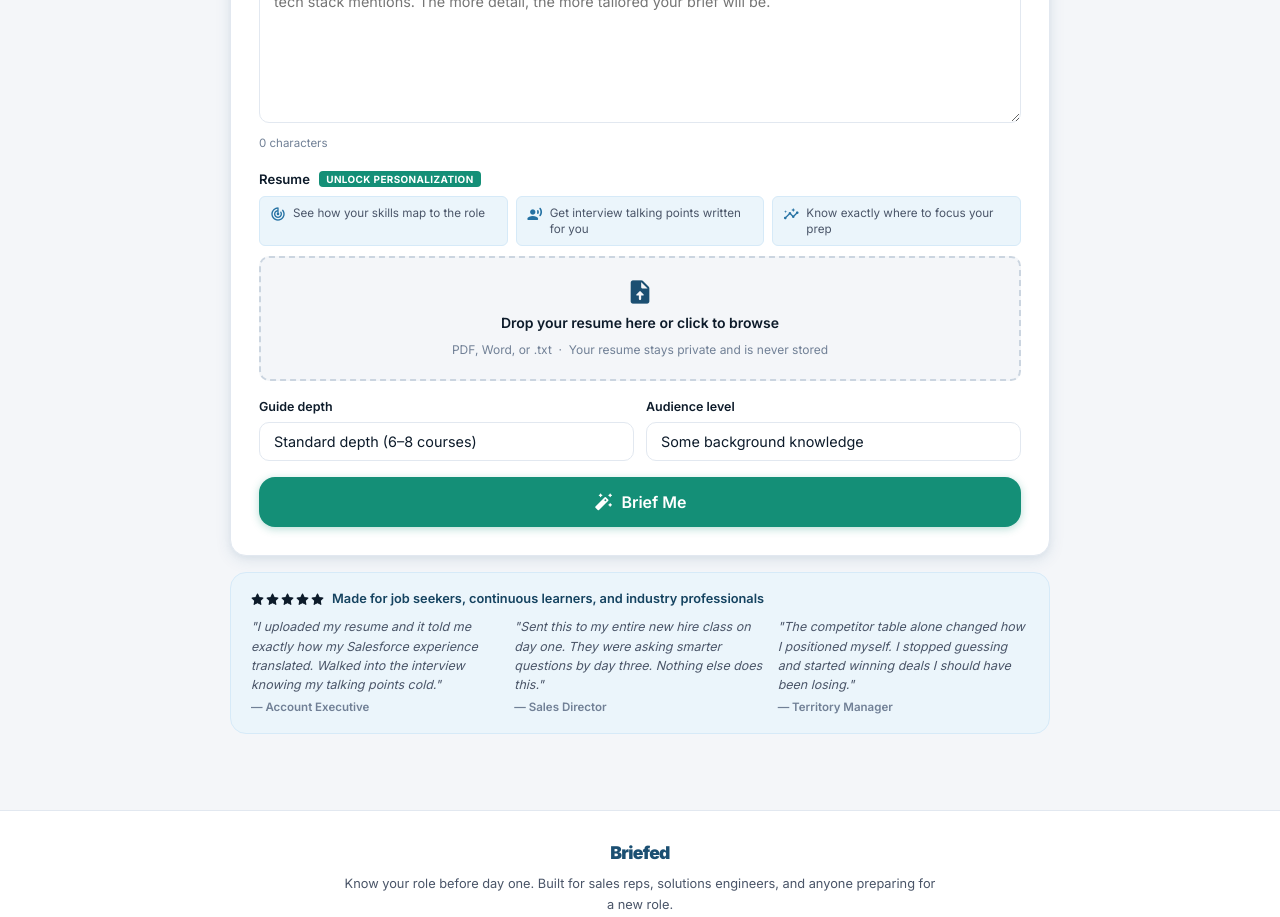
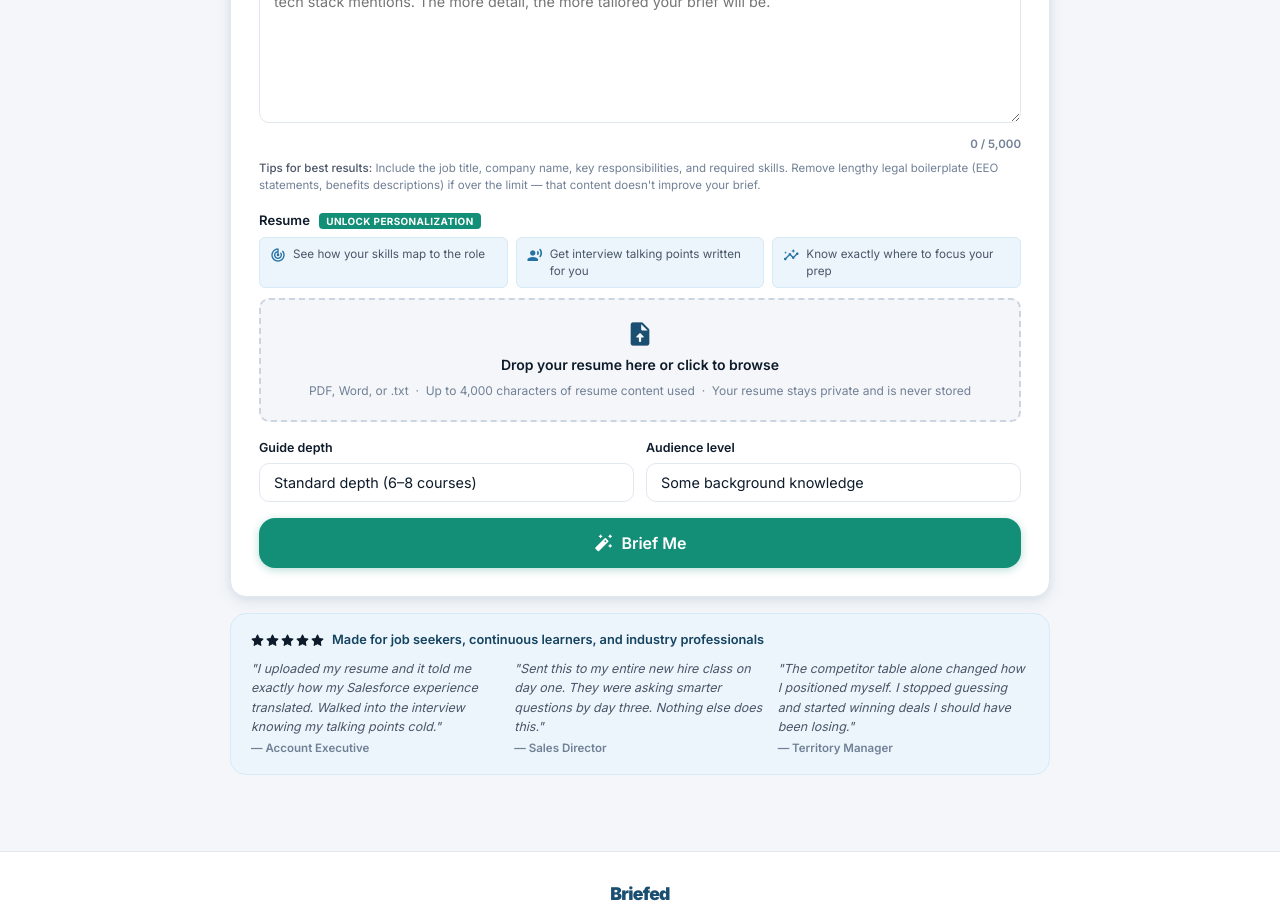
Before and after one commit to BrainBloomsUS/Briefed, a Next.js app: page / in a window 1280 px wide. Shown: the part 1140-2057 px from the top of the page. Built offline with nearby package versions, Linux system fonts and the light colour scheme.

Commit message:
Add files via upload

```diff
--- a/app/api/generate/route.ts
+++ b/app/api/generate/route.ts
@@ -19,19 +19,22 @@ export async function POST(req: NextRequest) {
 
     const hasResume = resumeText && resumeText.trim().length > 100
 
-    // Build the user message — resume enriches the prompt significantly
+    // Cap inputs to prevent token overflow — Sonnet handles up to 5000 chars JD comfortably
+    const jdCapped = jobDescription.trim().slice(0, 5000)
+    const resumeCapped = hasResume ? resumeText.trim().slice(0, 4000) : ''
+
     const resumeSection = hasResume
-      ? `\n\nRESUME PROVIDED — perform full personalized analysis:\n"""\n${resumeText.trim().slice(0, 6000)}\n"""\n\nBased on this resume vs the job description: calculate matchScore (0-100), set recommendedLevel, identify yourStrengths (specific experiences that map to this JD), skillGaps (what JD requires that resume lacks), talkingPoints (first-person interview statements), and positioningSummary (elevator pitch).`
+      ? `\n\nRESUME PROVIDED — perform full personalized analysis:\n"""\n${resumeCapped}\n"""\n\nBased on this resume vs the job description: calculate matchScore (0-100), set recommendedLevel, identify yourStrengths (specific experiences that map to this JD), skillGaps (what JD requires that resume lacks), talkingPoints (first-person interview statements), and positioningSummary (elevator pitch).`
       : '\n\nNO RESUME PROVIDED — set hasResume to false, matchScore to 0, empty arrays for resume fields.'
 
     const userMessage = `${DEPTH_INSTRUCTIONS[depth] || DEPTH_INSTRUCTIONS.standard}
 ${AUDIENCE_INSTRUCTIONS[audience] || AUDIENCE_INSTRUCTIONS.some}${resumeSection}
 
 Job description:
-${jobDescription.trim()}`
+${jdCapped}`
 
     const stream = client.messages.stream({
-      model: 'claude-opus-4-5',
+      model: 'claude-sonnet-4-5',
       max_tokens: 16000,
       system: SYSTEM_PROMPT,
       messages: [{ role: 'user', content: userMessage }],
--- a/app/page.tsx
+++ b/app/page.tsx
@@ -273,7 +273,7 @@ function ResumeUpload({ onResumeParsed, resumeFileName }: {
             <span className="mat-icon" style={{ color: 'var(--brand)', fontSize: '28px', display: 'block', marginBottom: 6 }}>upload_file</span>
             <div className="upload-text">Drop your resume here or click to browse</div>
             <div className="upload-sub" style={{ marginTop: 5 }}>
-              PDF, Word, or .txt &nbsp;·&nbsp; Your resume stays private and is never stored
+              PDF, Word, or .txt &nbsp;·&nbsp; Up to 4,000 characters of resume content used &nbsp;·&nbsp; Your resume stays private and is never stored
             </div>
           </>
         )}
@@ -674,13 +674,34 @@ function InputForm({
           onChange={e => { setJd(e.target.value); if (error) setError('') }}
           placeholder="Paste the full job description here — include the role title, company, responsibilities, required skills, and any tech stack mentions. The more detail, the more tailored your brief will be."
           rows={7}
-          style={{ minHeight: 160 }}
+          style={{ minHeight: 160, borderColor: jd.length > 5000 ? '#E53E3E' : jd.length > 4000 ? '#D97706' : undefined }}
         />
-        <div style={{ display: 'flex', justifyContent: 'space-between', marginTop: 4 }}>
+        <div style={{ display: 'flex', justifyContent: 'space-between', alignItems: 'center', marginTop: 5 }}>
           <span style={{ fontSize: '0.72rem', color: error ? 'var(--brand)' : 'var(--text-tertiary)' }}>
-            {error || `${jd.length} characters`}
+            {error}
           </span>
-          {jd.length > 60 && <span style={{ fontSize: '0.72rem', color: 'var(--green)' }}>✓ Ready to generate</span>}
+          <div style={{ display: 'flex', alignItems: 'center', gap: 10 }}>
+            {jd.length > 5000 && (
+              <button
+                onClick={() => setJd(jd.slice(0, 5000))}
+                style={{ fontSize: '0.72rem', color: 'white', background: '#E53E3E', border: 'none', borderRadius: 4, padding: '2px 8px', cursor: 'pointer', fontFamily: 'var(--font)', fontWeight: 600 }}
+              >
+                Auto-trim to limit
+              </button>
+            )}
+            <span style={{
+              fontSize: '0.72rem',
+              fontWeight: 600,
+              color: jd.length > 5000 ? '#E53E3E' : jd.length > 4000 ? '#D97706' : jd.length > 60 ? 'var(--green)' : 'var(--text-tertiary)'
+            }}>
+              {jd.length.toLocaleString()} / 5,000
+              {jd.length > 5000 ? ' — over limit, will be trimmed' : jd.length > 4000 ? ' — approaching limit' : jd.length > 60 ? ' ✓ ready' : ''}
+            </span>
+          </div>
+        </div>
+        {/* Resume limit hint */}
+        <div style={{ marginTop: 6, fontSize: '0.72rem', color: 'var(--text-tertiary)', lineHeight: 1.5 }}>
+          <span style={{ fontWeight: 500, color: 'var(--text-secondary)' }}>Tips for best results:</span> Include the job title, company name, key responsibilities, and required skills. Remove lengthy legal boilerplate (EEO statements, benefits descriptions) if over the limit — that content doesn't improve your brief.
         </div>
       </div>
 
--- a/lib/constants.ts
+++ b/lib/constants.ts
@@ -67,10 +67,12 @@ RESUME ANALYSIS RULES (only when resume text is provided):
 WITHOUT RESUME: set hasResume to false, matchScore to 0, recommendedLevel to the user-selected audience level, empty arrays for strengths/gaps/talkingPoints, empty positioningSummary.
 
 Quality requirements:
-- Each course: 4-6 sections, genuine depth, real product names and specs
-- competitorTable: 10-15 rows, specific product names in every cell
-- careerTips: 5-7 tips, role-specific and immediately actionable
-- glossary: 30-50 entries covering every acronym and jargon term used in the guide`
+- Each course: 3-4 sections max, genuine depth, real product names and specs
+- competitorTable: 8-10 rows, specific product names in every cell
+- careerTips: 4-5 tips, role-specific and immediately actionable
+- glossary: 20-30 entries covering the most important acronyms and jargon
+- Keep all prose concise — quality over quantity, every sentence must earn its place
+- CRITICAL: You must complete the entire JSON structure. Never cut off mid-response. If running long, shorten individual sections but always close all JSON brackets properly.`
 
 export const DEPTH_INSTRUCTIONS: Record<string, string> = {
   quick: 'Create exactly 4 courses: 101 foundations, 102 core products/services, 201 key tools and software, 301 competitors and strategy.',
```
